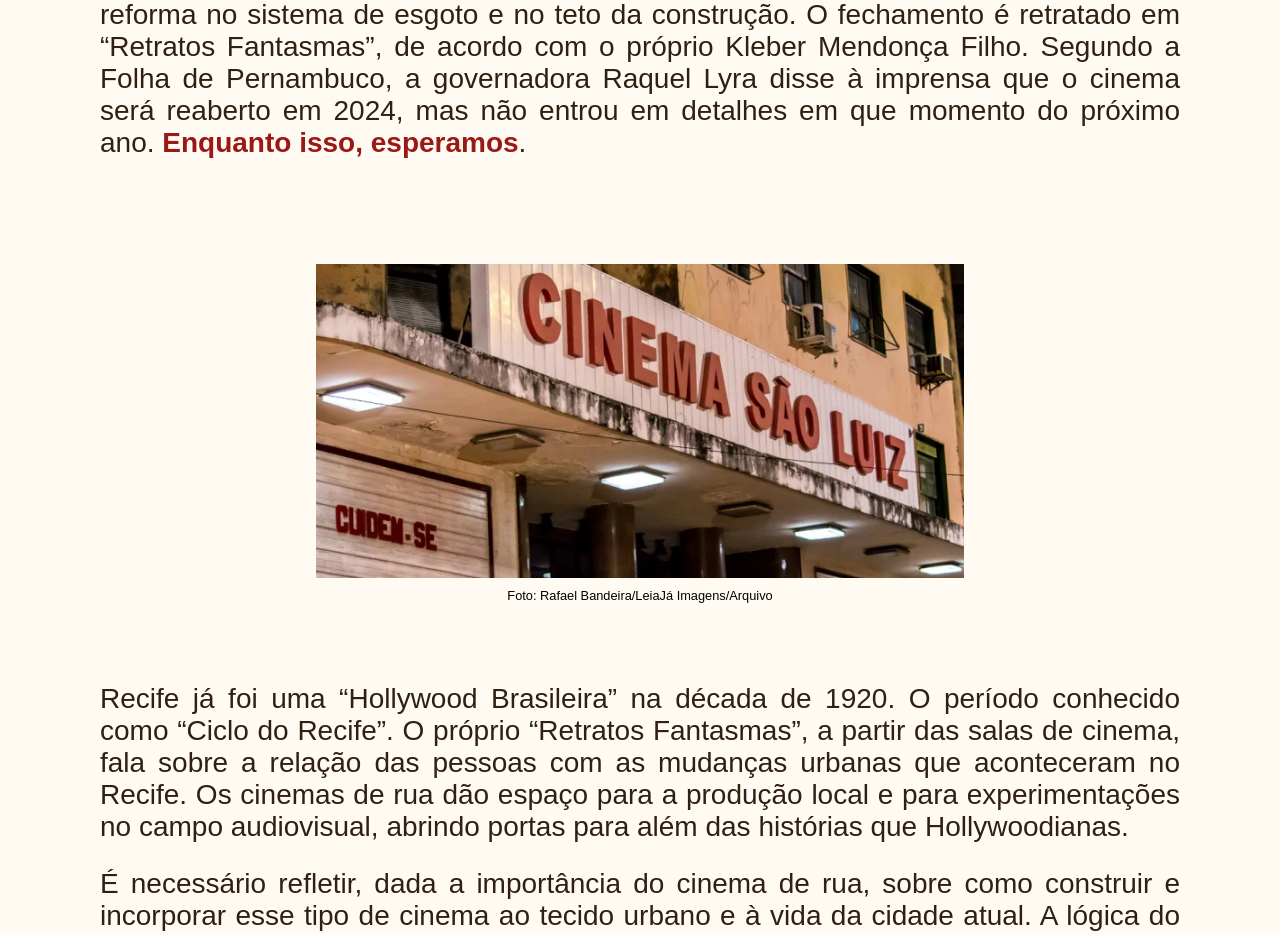
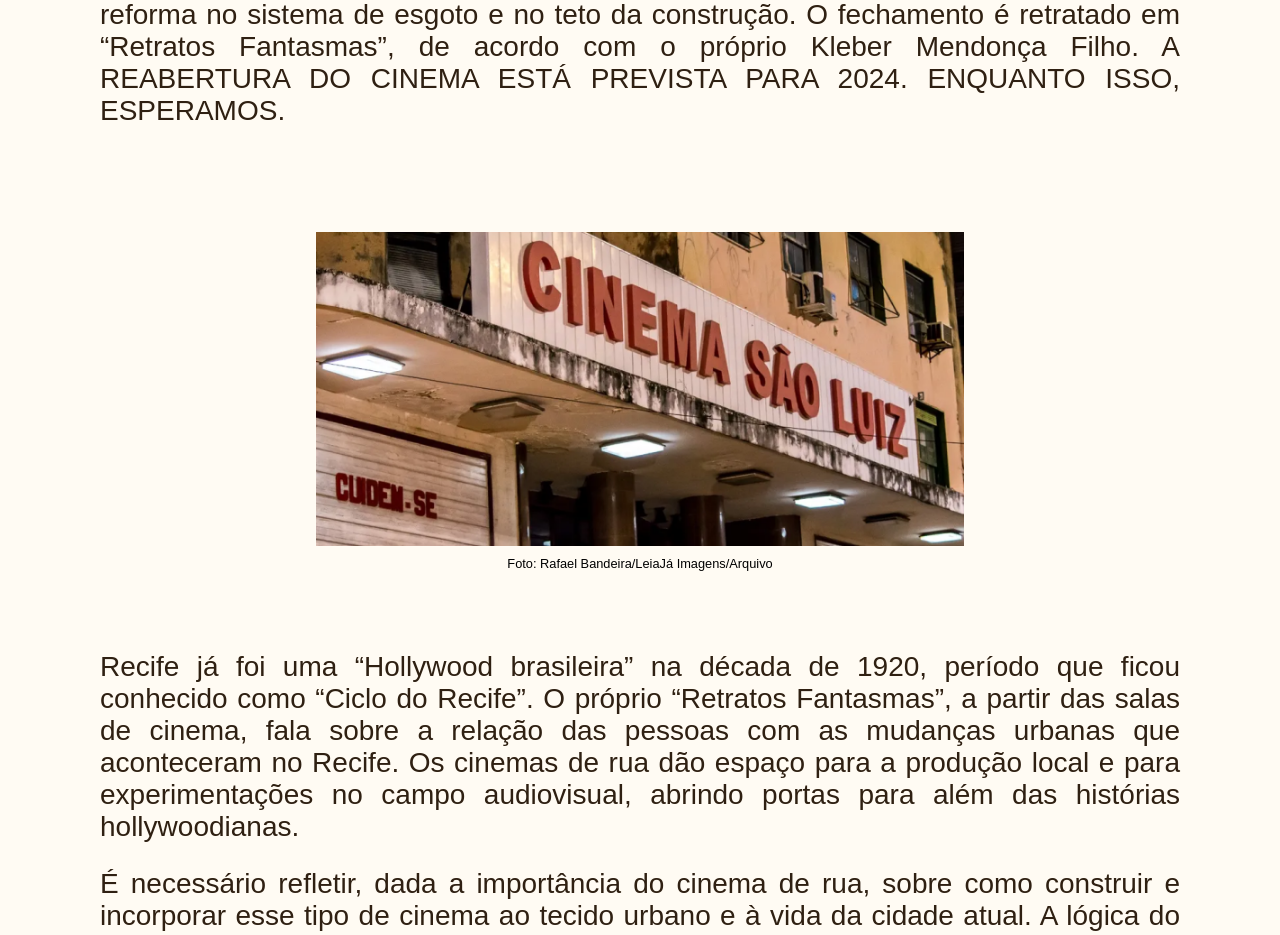
Before and after one commit to italoh623/cinema-rua, a Next.js app: page / in a window 1280 px wide. Shown: the part 4732-5667 px from the top of the page. Built offline with nearby package versions, Linux system fonts and the light colour scheme; a web font is replaced by a local one.

Commit message:
Atualiza texto da matéria

```diff
--- a/src/components/SessionAppreciation/index.tsx
+++ b/src/components/SessionAppreciation/index.tsx
@@ -14,7 +14,7 @@
 
           <p>O cinema de rua resistiu pois mostrou que a cultura é muito mais que entretenimento. Esses espaços são ambientes autênticos e muitas vezes históricos, instrumentos de acesso à cultura porque colaboram com a democratização da comunicação com preços mais acessíveis e filmes que fogem da lógica da exibição comercial.</p>
 
-          <p>O tradicional Cinema São Luiz, no Recife, está fechado há mais de um ano para reforma no sistema de esgoto e no teto da construção. O fechamento é retratado em “Retratos Fantasmas”, de acordo com o próprio Kleber Mendonça Filho. Segundo a Folha de Pernambuco, a governadora Raquel Lyra disse à imprensa que o cinema será reaberto em 2024, mas não entrou em detalhes em que momento do próximo ano. <span>Enquanto isso, esperamos</span>.</p>
+          <p>O tradicional Cinema São Luiz, no Recife, está fechado há mais de um ano para reforma no sistema de esgoto e no teto da construção. O fechamento é retratado em “Retratos Fantasmas”, de acordo com o próprio Kleber Mendonça Filho. A REABERTURA DO CINEMA ESTÁ PREVISTA PARA 2024. ENQUANTO ISSO, ESPERAMOS.</p>
         </section>
 
         <div className={styles.photo}>
@@ -23,7 +23,7 @@
         </div>
 
         <section className={styles.report}>
-          <p>Recife já foi uma “Hollywood Brasileira” na década de 1920. O período conhecido como “Ciclo do Recife”. O próprio “Retratos Fantasmas”, a partir das salas de cinema, fala sobre a relação das pessoas com as mudanças urbanas que aconteceram no Recife. Os cinemas de rua dão espaço para a produção local e para experimentações no campo audiovisual, abrindo portas para além das histórias que Hollywoodianas.</p>
+          <p>Recife já foi uma “Hollywood brasileira” na década de 1920, período que ficou conhecido como “Ciclo do Recife”. O próprio “Retratos Fantasmas”, a partir das salas de cinema, fala sobre a relação das pessoas com as mudanças urbanas que aconteceram no Recife. Os cinemas de rua dão espaço para a produção local e para experimentações no campo audiovisual, abrindo portas para além das histórias hollywoodianas.</p>
 
           <p>É necessário refletir, dada a importância do cinema de rua, sobre como construir e incorporar esse tipo de cinema ao tecido urbano e à vida da cidade atual. A lógica do cinema de rua não envolve a lógica comercial, na realidade, cumpre um papel em termos ambientais, econômicos e culturais. A característica mais particular é a de possibilitar o conhecimento e trazer sessões que dialoguem com o público de modo acessível e democrático.</p>
         </section>
```
